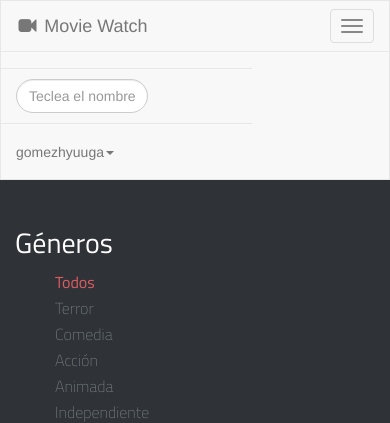
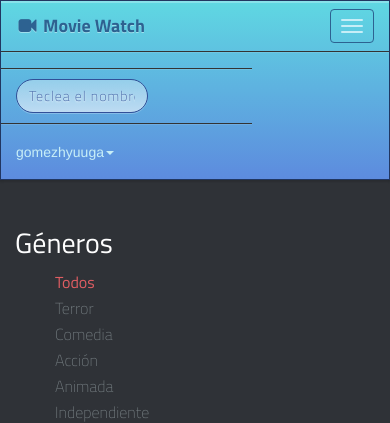
Before and after one commit to gomezhyuuga/moviewatch, a Django app: page /catalog/ in a window 390 px wide, after a click on "Toggle nav". Shown: the top 423 px of the page. Run offline with Django 3.2, Linux system fonts and the light colour scheme; data comes from the database, SQL or seed files in the repository; some libraries are stand-ins or nearby versions.

Commit message:
Agregados estilos para navbar

```diff
--- /dev/null
+++ b/movies/static/movies/css/custom-bootstrap.css
@@ -0,0 +1,85 @@
+.navbar-default {
+  border-color: #213661;
+  background: #5fd8e2; /* Old browsers */
+  background: -moz-linear-gradient(top,  #5fd8e2 0%, #5d8bde 100%); /* FF3.6+ */
+  background: -webkit-gradient(linear, left top, left bottom, color-stop(0%,#5fd8e2), color-stop(100%,#5d8bde)); /* Chrome,Safari4+ */
+  background: -webkit-linear-gradient(top,  #5fd8e2 0%,#5d8bde 100%); /* Chrome10+,Safari5.1+ */
+  background: -o-linear-gradient(top,  #5fd8e2 0%,#5d8bde 100%); /* Opera 11.10+ */
+  background: -ms-linear-gradient(top,  #5fd8e2 0%,#5d8bde 100%); /* IE10+ */
+  background: linear-gradient(to bottom,  #5fd8e2 0%,#5d8bde 100%); /* W3C */
+  filter: progid:DXImageTransform.Microsoft.gradient( startColorstr='#5fd8e2', endColorstr='#5d8bde',GradientType=0 ); /* IE6-9 */
+
+  box-shadow: 0px 1px 2px 1px rgba(0,0,0,0.14), inset 0px 2px 0px 0px rgba(255,255,255,0.25);
+}
+.navbar-default .navbar-brand {
+  color: #2D6291;
+  font-family: 'Titillium Web', sans-serif;
+  font-weight: bold;
+  text-shadow: 0px 1px 0px rgba(255,255,255,0.40);
+}
+.navbar-default .navbar-brand:hover, .navbar-default .navbar-brand:focus {
+  color: #ffffff;
+}
+.navbar-default .navbar-text {
+  color: #c7eef7;
+}
+.navbar-default .navbar-nav > li > a {
+  color: #c7eef7;
+}
+.navbar-default .navbar-nav > li > a:hover, .navbar-default .navbar-nav > li > a:focus {
+  color: #ffffff;
+}
+.navbar-default .navbar-nav > li > .dropdown-menu {
+  background-color: #5d8bde;
+}
+.navbar-default .navbar-nav > li > .dropdown-menu > li > a {
+  color: #c7eef7;
+}
+.navbar-default .navbar-nav > li > .dropdown-menu > li > a:hover,
+.navbar-default .navbar-nav > li > .dropdown-menu > li > a:focus {
+  color: #ffffff;
+  background-color: #2d6291;
+}
+.navbar-default .navbar-nav > li > .dropdown-menu > li > .divider {
+  background-color: #5d8bde;
+}
+.navbar-default .navbar-nav > .active > a, .navbar-default .navbar-nav > .active > a:hover, .navbar-default .navbar-nav > .active > a:focus {
+  color: #ffffff;
+  background-color: #2d6291;
+}
+.navbar-default .navbar-nav > .open > a, .navbar-default .navbar-nav > .open > a:hover, .navbar-default .navbar-nav > .open > a:focus {
+  color: #ffffff;
+  background-color: #2d6291;
+}
+.navbar-default .navbar-toggle {
+  border-color: #2d6291;
+}
+.navbar-default .navbar-toggle:hover, .navbar-default .navbar-toggle:focus {
+  background-color: #2d6291;
+}
+.navbar-default .navbar-toggle .icon-bar {
+  background-color: #c7eef7;
+}
+.navbar-default .navbar-collapse,
+.navbar-default .navbar-form {
+  border-color: #333;
+}
+.navbar-default .navbar-link {
+  color: #c7eef7;
+}
+.navbar-default .navbar-link:hover {
+  color: #ffffff;
+}
+
+@media (max-width: 767px) {
+  .navbar-default .navbar-nav .open .dropdown-menu > li > a {
+    color: #c7eef7;
+  }
+  .navbar-default .navbar-nav .open .dropdown-menu > li > a:hover, .navbar-default .navbar-nav .open .dropdown-menu > li > a:focus {
+    color: #ffffff;
+  }
+  .navbar-default .navbar-nav .open .dropdown-menu > .active > a, .navbar-default .navbar-nav .open .dropdown-menu > .active > a:hover, .navbar-default .navbar-nav .open .dropdown-menu > .active > a:focus {
+    color: #ffffff;
+    background-color: #2d6291;
+  }
+}
--- a/movies/static/movies/css/moviewatch.css
+++ b/movies/static/movies/css/moviewatch.css
@@ -39,7 +39,39 @@ a {
   width: 60%;
   text-align: center;
   border-radius: 30px;
+  border: 1px solid #315098;
+  box-shadow: 0px 1px 0px 0px rgba(255,255,255,0.24);
+  background: -moz-linear-gradient(top,  rgba(255,255,255,0.34) 0%, rgba(255,255,255,0.59) 100%); /* FF3.6+ */
+  background: -webkit-gradient(linear, left top, left bottom, color-stop(0%,rgba(255,255,255,0.34)), color-stop(100%,rgba(255,255,255,0.59))); /* Chrome,Safari4+ */
+  background: -webkit-linear-gradient(top,  rgba(255,255,255,0.34) 0%,rgba(255,255,255,0.59) 100%); /* Chrome10+,Safari5.1+ */
+  background: -o-linear-gradient(top,  rgba(255,255,255,0.34) 0%,rgba(255,255,255,0.59) 100%); /* Opera 11.10+ */
+  background: -ms-linear-gradient(top,  rgba(255,255,255,0.34) 0%,rgba(255,255,255,0.59) 100%); /* IE10+ */
+  background: linear-gradient(to bottom,  rgba(255,255,255,0.34) 0%,rgba(255,255,255,0.59) 100%); /* W3C */
+  filter: progid:DXImageTransform.Microsoft.gradient( startColorstr='#57ffffff', endColorstr='#96ffffff',GradientType=0 ); /* IE6-9 */
+
+  font-family: 'Titillium Web', sans-serif;
+  font-size: 14px;
+  color: #315098;
+  letter-spacing: 1px;
+  text-shadow: 0px 1px 2px #FFFFFF;
+  font-weight: 200;
 }
+.navbar-form.search .form-group input::-webkit-input-placeholder {
+   color: #315098;
+}
+
+.navbar-form.search .form-group input:-moz-placeholder { /* Firefox 18- */
+   color: #315098;
+}
+
+.navbar-form.search .form-group input::-moz-placeholder {  /* Firefox 19+ */
+   color: #315098;
+}
+
+.navbar-form.search .form-group input:-ms-input-placeholder {
+   color: #315098;
+}
+
 
 #sidebar ul {
   list-style: none;
--- a/movies/templates/movies/base_header.html
+++ b/movies/templates/movies/base_header.html
@@ -16,3 +16,4 @@
 <!-- MOVIEWATCH -->
 <link href='http://fonts.googleapis.com/css?family=Titillium+Web:200,200italic,400,400italic,700,700italic' rel='stylesheet' type='text/css'>
 <link href="{% static "movies/css/moviewatch.css" %}" rel="stylesheet">
+<link href="{% static "movies/css/custom-bootstrap.css" %}" rel="stylesheet">
```
